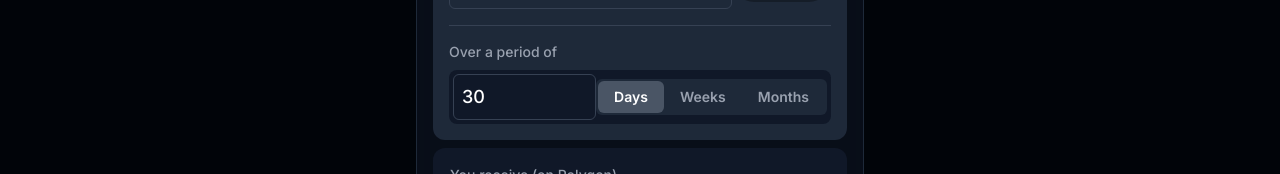
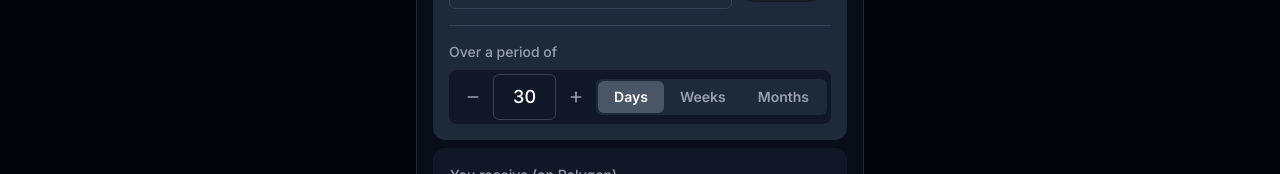
Before and after one commit to marciob/BestDCA-1Inch, a Next.js app: page / in a window 1280 px wide. Shown: the part 370-544 px from the top of the page. Built offline with nearby package versions, Linux system fonts and the light colour scheme.

Commit message:
improving ui for periods

```diff
--- a/app/components/Action.tsx
+++ b/app/components/Action.tsx
@@ -1,5 +1,5 @@
 // app/components/Action.tsx
-"use client"; // This component now needs to be a Client Component for state
+"use client";
 
 import { useState } from "react";
 import ChainSelector from "./ChainSelector";
@@ -11,7 +11,18 @@ export default function Action() {
   const [unit, setUnit] = useState<"Days" | "Weeks" | "Months">("Days");
 
   const handleDurationChange = (e: React.ChangeEvent<HTMLInputElement>) => {
-    setDuration(e.target.value);
+    // Allow empty input for user flexibility, but handle it as 0
+    const value = e.target.value === "" ? "" : parseInt(e.target.value, 10);
+    setDuration(value);
+  };
+
+  // --- HANDLER FUNCTIONS FOR +/- BUTTONS ---
+  const handleDecrement = () => {
+    setDuration((prev) => (Number(prev) > 1 ? Number(prev) - 1 : 1));
+  };
+
+  const handleIncrement = () => {
+    setDuration((prev) => Number(prev) + 1);
   };
 
   const UnitButton = ({ value }: { value: "Days" | "Weeks" | "Months" }) => (
@@ -61,18 +72,62 @@ export default function Action() {
         <TokenSelector tokenName="USDC" tokenLogo="/usdc_logo.png" />
       </div>
 
-      {/* --- IMPROVED DURATION SECTION --- */}
+      {/* --- UPDATED DURATION SECTION WITH +/- BUTTONS --- */}
       <div className="mt-4 border-t border-gray-700 pt-4">
         <label className="block text-sm font-medium text-gray-400 mb-2">
           Over a period of
         </label>
-        <div className="flex items-center rounded-lg bg-gray-900 p-1">
-          <input
-            type="number"
-            value={duration}
-            onChange={handleDurationChange}
-            className="w-full bg-transparent p-2 text-lg font-medium text-white placeholder-gray-500 focus:outline-none"
-          />
+        <div className="flex items-center justify-between rounded-lg bg-gray-900 p-1">
+          {/* Number Stepper Input */}
+          <div className="flex flex-grow items-center">
+            <button
+              type="button"
+              onClick={handleDecrement}
+              className="px-3 py-2 text-gray-400 hover:text-white"
+            >
+              <svg
+                xmlns="http://www.w3.org/2000/svg"
+                width="16"
+                height="16"
+                viewBox="0 0 24 24"
+                fill="none"
+                stroke="currentColor"
+                strokeWidth="2.5"
+                strokeLinecap="round"
+                strokeLinejoin="round"
+              >
+                <path d="M5 12h14" />
+              </svg>
+            </button>
+            <input
+              type="number"
+              value={duration}
+              onChange={handleDurationChange}
+              className="w-full bg-transparent text-center text-lg font-medium text-white focus:outline-none"
+            />
+            <button
+              type="button"
+              onClick={handleIncrement}
+              className="px-3 py-2 text-gray-400 hover:text-white"
+            >
+              <svg
+                xmlns="http://www.w3.org/2000/svg"
+                width="16"
+                height="16"
+                viewBox="0 0 24 24"
+                fill="none"
+                stroke="currentColor"
+                strokeWidth="2.5"
+                strokeLinecap="round"
+                strokeLinejoin="round"
+              >
+                <path d="M5 12h14" />
+                <path d="M12 5v14" />
+              </svg>
+            </button>
+          </div>
+
+          {/* Unit Selector */}
           <div className="flex shrink-0 rounded-md bg-gray-800 p-0.5">
             <UnitButton value="Days" />
             <UnitButton value="Weeks" />
```
